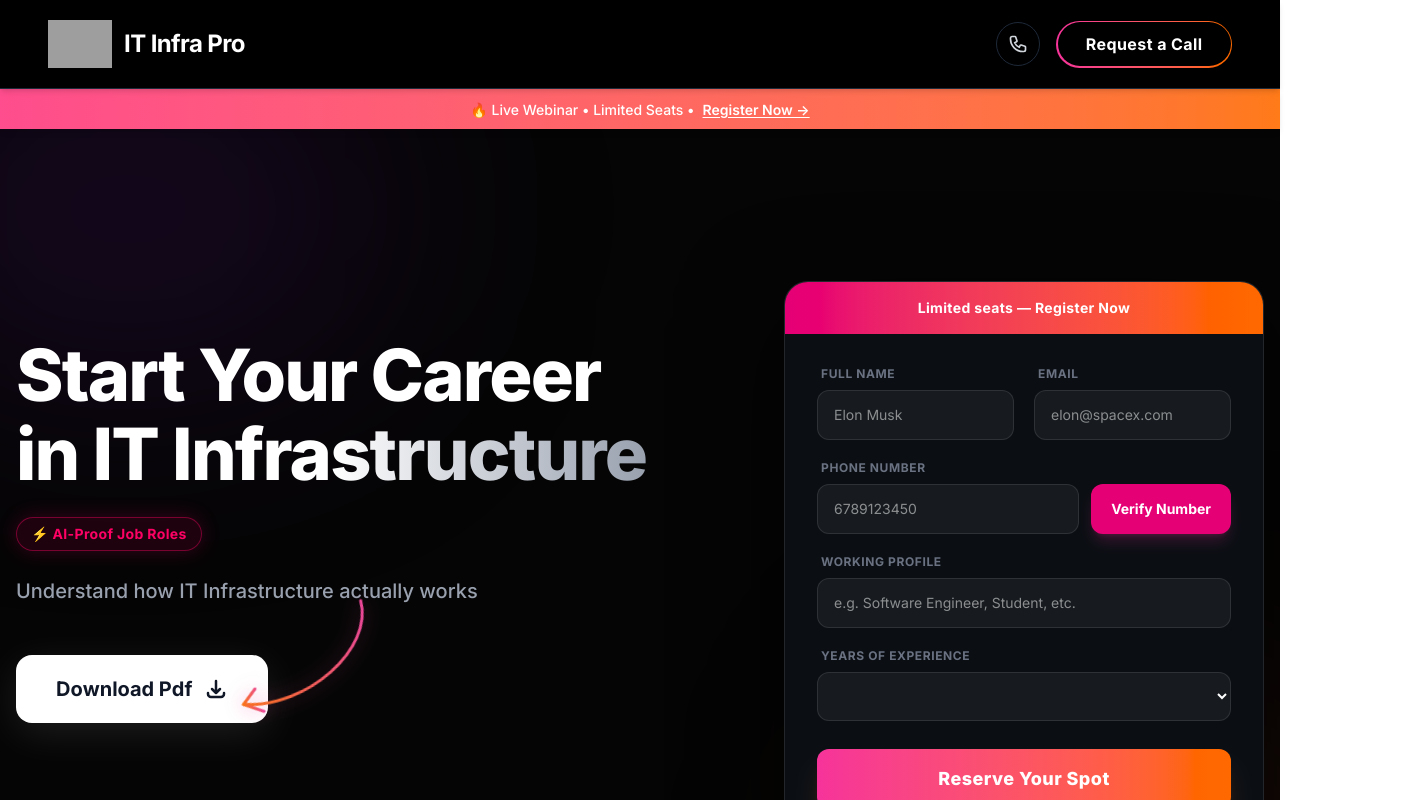
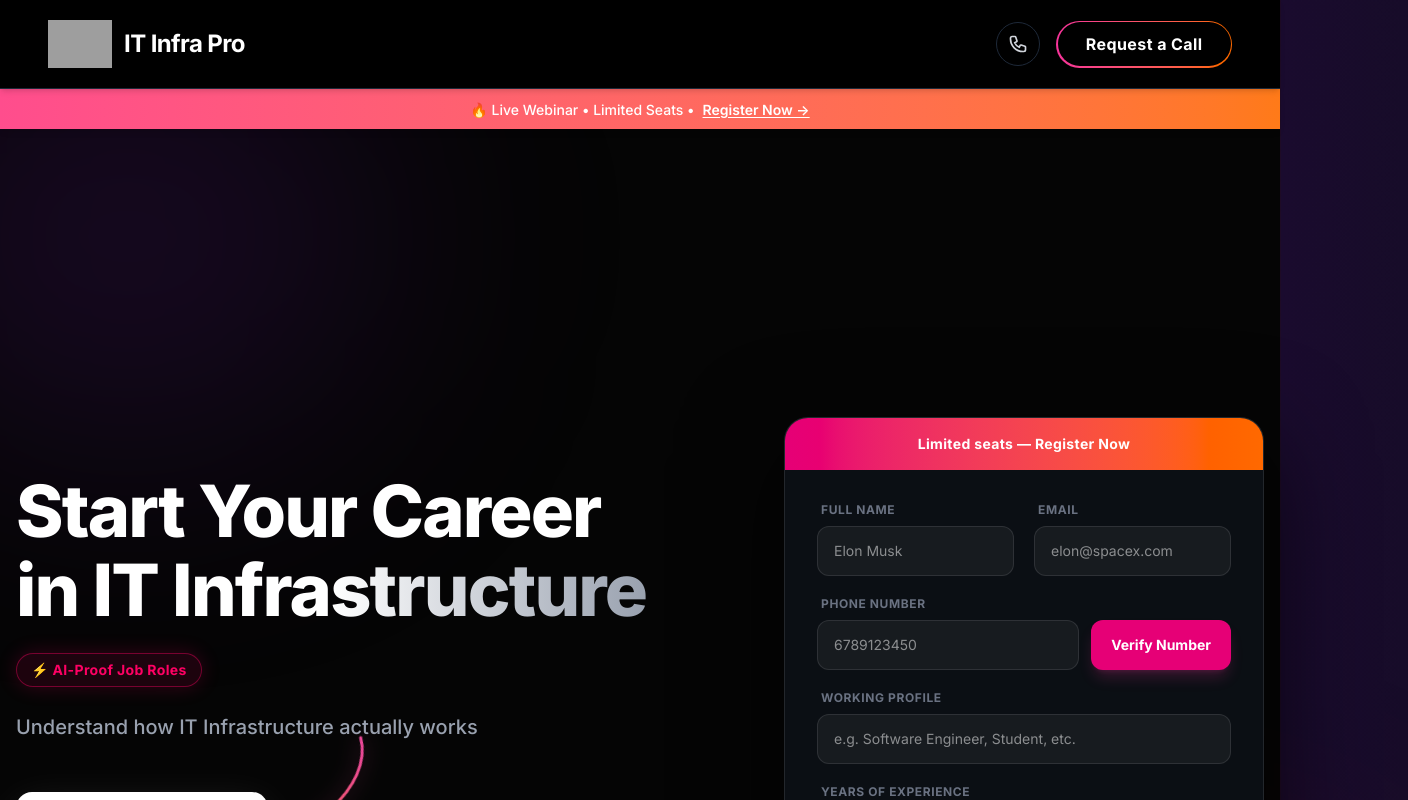
Before and after one commit to Yaswanth-rajana/svm, a React (Vite) app: page / in a window 1280 px wide. Shown: the top 800 px of the page, 1408 px wide, since content can reach past the window. Built offline with nearby package versions, Linux system fonts and the light colour scheme; grey boxes are pictures that could not be loaded.

Commit message:
final improvement

```diff
--- a/src/components/sections/HeroSection.jsx
+++ b/src/components/sections/HeroSection.jsx
@@ -40,7 +40,7 @@ function HeroSection() {
   }
 
   return (
-    <div id="hero" className="relative bg-[#050505] text-white overflow-x-hidden min-h-screen flex items-center pt-6 pb-6 lg:pt-0 lg:pb-0">
+    <div id="hero-section" className="relative bg-[#050505] text-white flex items-center py-12 lg:py-24">
       {/* Background Gradients */}
       <div className="absolute top-0 left-0 w-full h-full">
         <div className="absolute top-[-10%] left-[-10%] w-[40%] h-[40%] bg-purple-900/20 blur-[120px] rounded-full"></div>
@@ -48,7 +48,7 @@ function HeroSection() {
       </div>
 
       <Container>
-        <div className="relative z-10 flex flex-col lg:flex-row items-center justify-between gap-16 max-w-7xl mx-auto min-h-[80vh]">
+        <div className="relative z-10 flex flex-col lg:flex-row items-center justify-between gap-16 max-w-7xl mx-auto py-12 lg:py-20">
           {/* Left Content */}
           <div className="flex flex-col items-center lg:items-start text-center lg:text-left w-full lg:w-[55%]">
 
```
